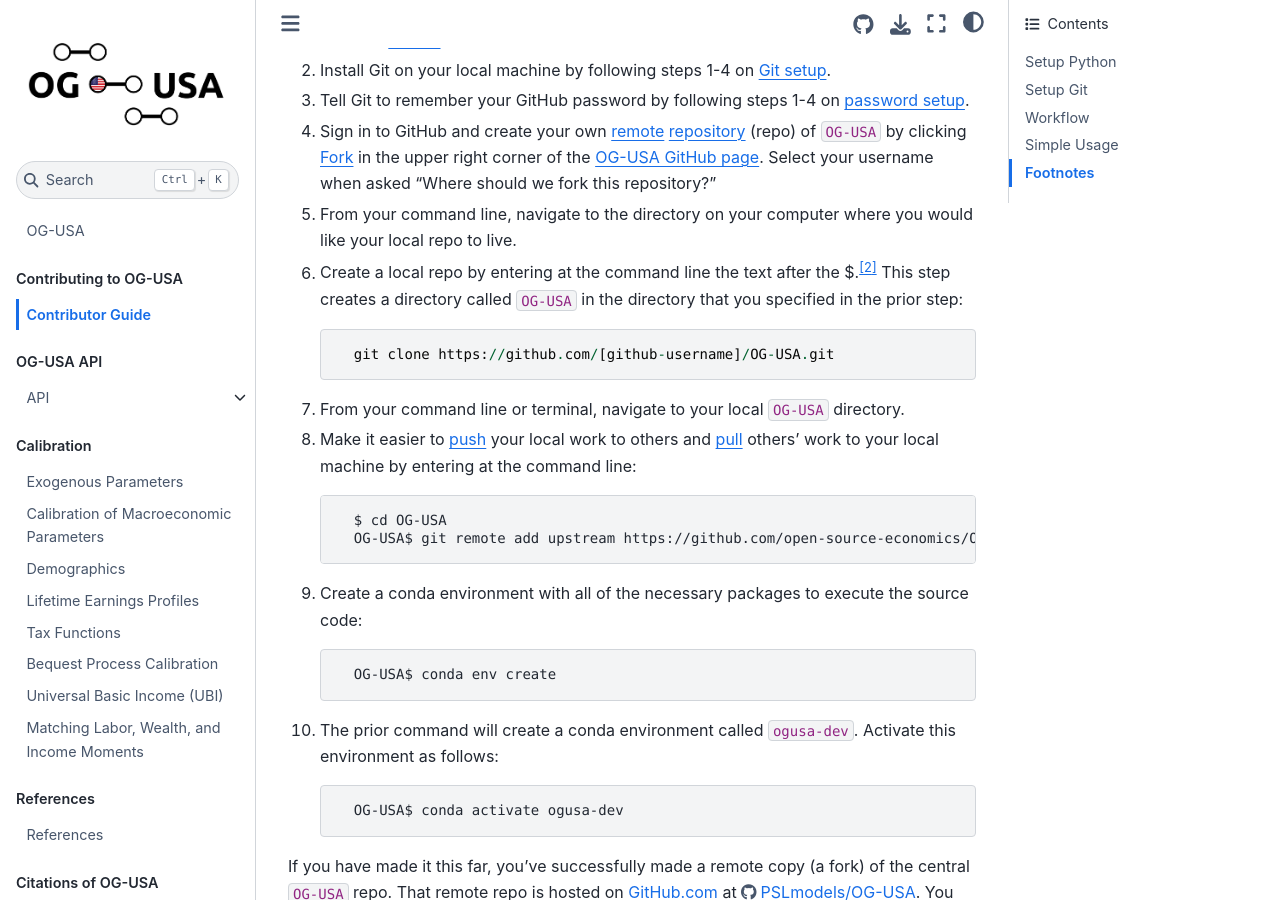
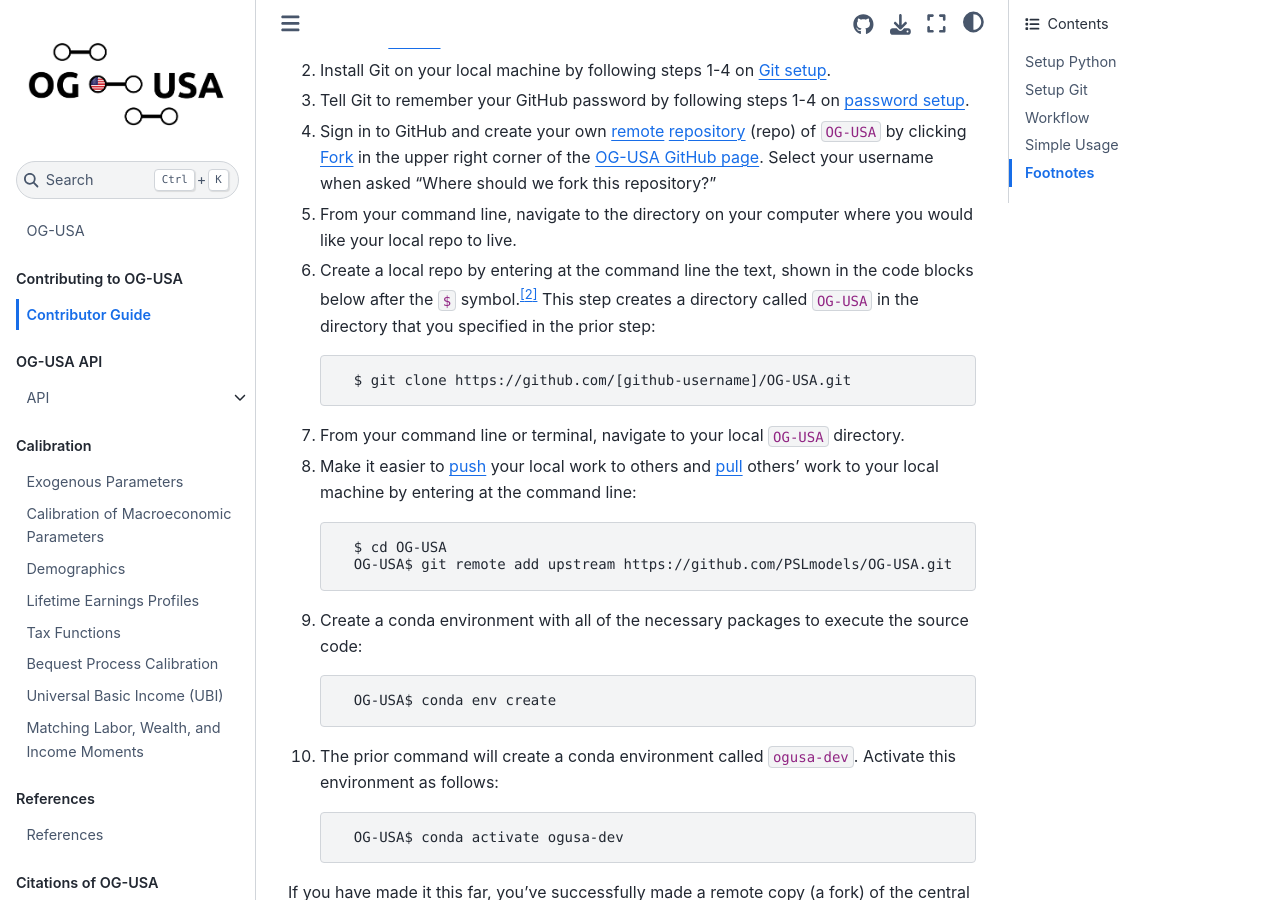
Before and after one commit to PSLmodels/OG-USA, a Jupyter Book: the page built from docs/book/content/contributing/contributor_guide.md, in a window 1280 px wide and 900 px high, scrolled down 765 px. Built offline with Jupyter Book 1.0.4 settings and Sphinx 7.4.7 and the Sphinx Book theme 1.1.4, drawn with Linux system fonts in a browser that asks for light colours.

Commit message:
Updated references in contributor_guide.md

````diff
--- a/docs/book/content/contributing/contributor_guide.md
+++ b/docs/book/content/contributing/contributor_guide.md
@@ -27,10 +27,10 @@ If you have already completed the {ref}`Sec_SetupPython` and {ref}`Sec_SetupGit`
 
 5. From your command line, navigate to the directory on your computer where you would like your local repo to live.
 
-6. Create a local repo by entering at the command line the text after the $.[^commandline_note] This step creates a directory called `OG-USA` in the directory that you specified in the prior step:
+6. Create a local repo by entering at the command line the text, shown in the code blocks below after the `$` symbol.[^commandline_note] This step creates a directory called `OG-USA` in the directory that you specified in the prior step:
 
     ```
-      git clone https://github.com/[github-username]/OG-USA.git
+      $ git clone https://github.com/[github-username]/OG-USA.git
     ```
 
 7. From your command line or terminal, navigate to your local `OG-USA` directory.
@@ -39,7 +39,7 @@ If you have already completed the {ref}`Sec_SetupPython` and {ref}`Sec_SetupGit`
 
     ```
       $ cd OG-USA
-      OG-USA$ git remote add upstream https://github.com/open-source-economics/OG-USA.git
+      OG-USA$ git remote add upstream https://github.com/PSLmodels/OG-USA.git
     ```
 
 9. Create a conda environment with all of the necessary packages to
````
